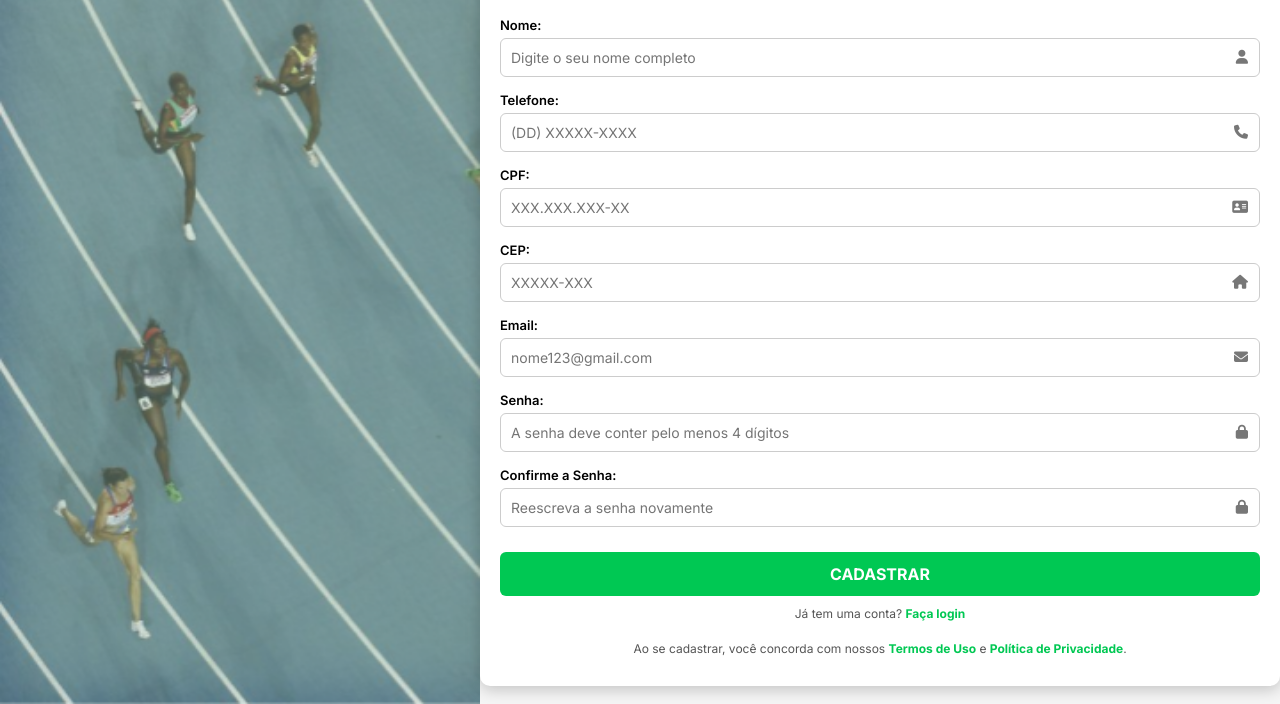
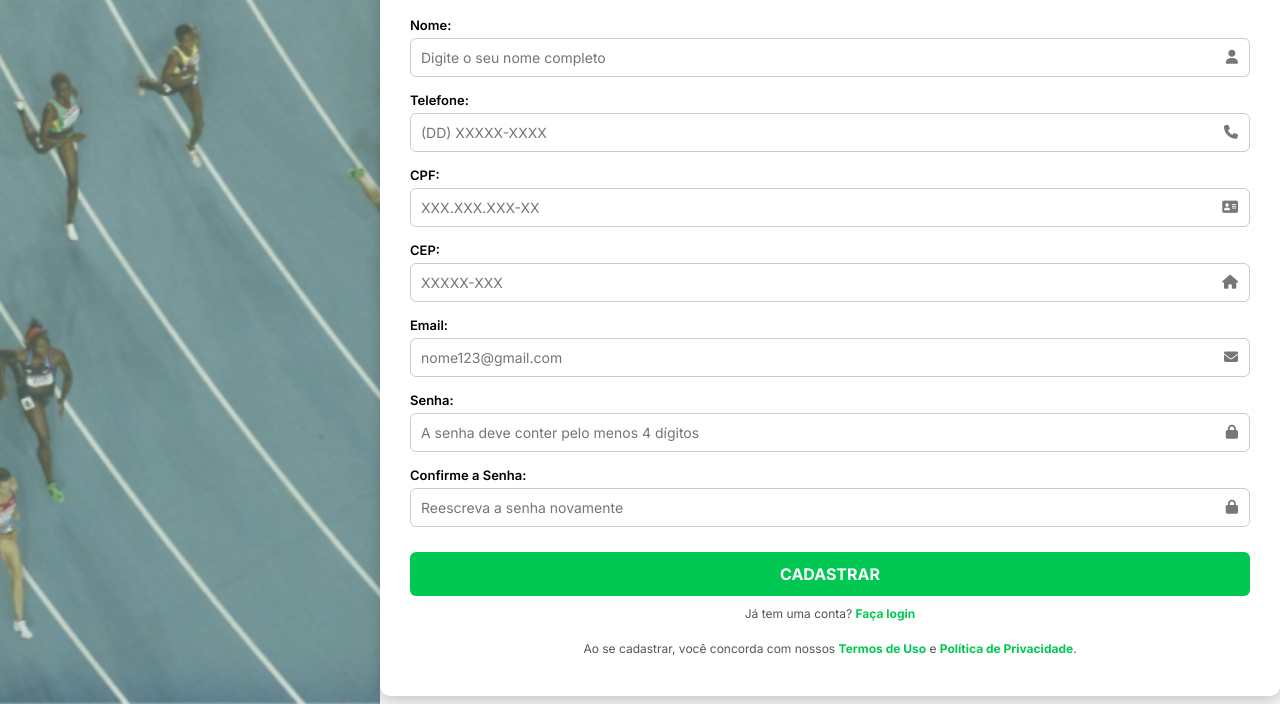
Before and after one commit to NatVansuita/PI_ALLPLAY, a plain HTML site: page Telas Cadastro de Usuários/Index.html in a window 1280 px wide. Shown: the part 96-800 px from the top of the page. Drawn offline with Linux system fonts and the light colour scheme.

Commit message:
Formulário de cadastro atualizado

```diff
--- a/Telas Cadastro de Usuários/styles.css
+++ b/Telas Cadastro de Usuários/styles.css
@@ -26,7 +26,7 @@ body {
 /* Metade esquerda: imagem */
 .image {
   flex: 1;                       /* ocupa metade do container */
-  background: url("./Img/Captura\ de\ tela\ 2025-08-18\ 102448.png"); /* define imagem de fundo */
+  background: url("./Img/Captura\ de\ tela\ 2025-08-18\ 102448.png")  no-repeat center center; /* define imagem de fundo */
   background-size: cover;        /* ajusta imagem para cobrir todo o espaço sem distorcer */
 }
 
@@ -41,10 +41,10 @@ body {
 /* Estilo do formulário */
 form {
   background: #fff;              /* fundo branco */
-  padding: 10px 20px;            /* espaçamento interno */
+  padding: 20px 30px;            /* espaçamento interno */
   border-radius: 10px;           /* cantos arredondados */
   box-shadow: 0 4px 15px rgba(0,0,0,0.2); /* sombra para profundidade */
-  width: 800px;                  /* largura fixa */
+  width: 900px;                  /* largura fixa */
 }
 
 /* Título do formulário */
```
